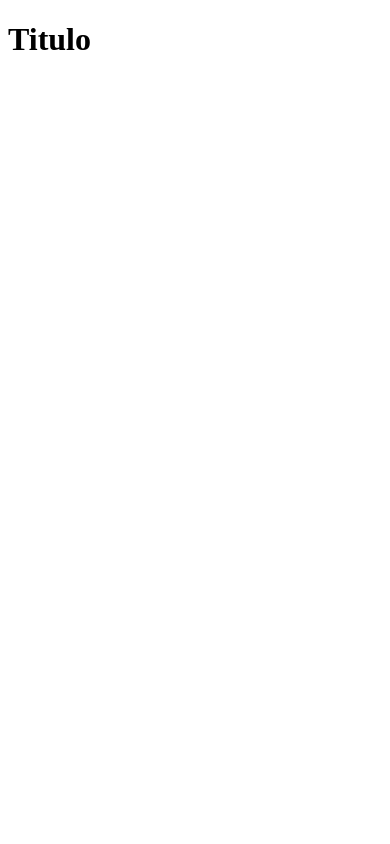
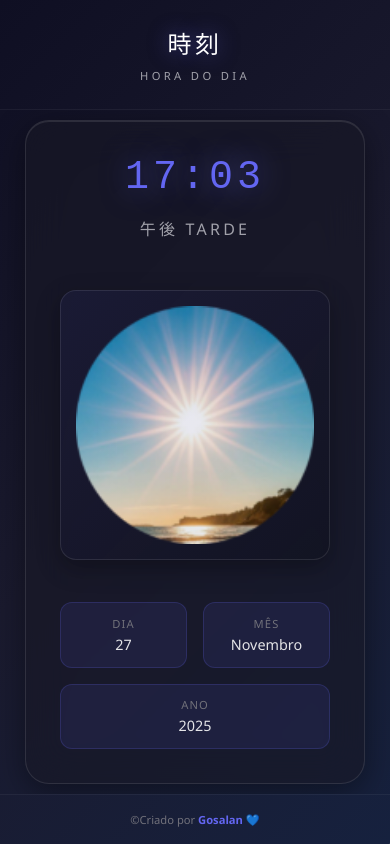
Before and after one commit to manoel-gosalan/Full-Stack, a plain HTML site: page Hora-do-Dia/index.html in a window 390 px wide. Drawn offline with Linux system fonts and the light colour scheme.

Commit message:
feat: implementa aplicação hora do dia com tema dark japonês
- Adiciona relógio digital com atualização em tempo real
- Implementa troca de imagens baseada no período do dia (manhã/tarde/noite)
- Cria design responsivo com glassmorphism e tema escuro
- Adiciona animações e efeitos visuais (estrelas, hover, glow)
- Implementa exibição de data completa (dia, mês, ano)
- Adiciona caracteres japoneses nos títulos e períodos
- Corrige object-fit para contain evitando corte das imagens
- Garante layout 100vh sem scroll em qualquer dispositivo

```diff
--- a/Hora-do-Dia/index.html
+++ b/Hora-do-Dia/index.html
@@ -3,23 +3,47 @@
 <head>
     <meta charset="UTF-8">
     <meta name="viewport" content="width=device-width, initial-scale=1.0">
-    <title>Hora do Dia</title>
+    <title>時刻 - Hora do Dia</title>
     <link rel="stylesheet" href="style.css">
 </head>
 <body>
     <header>
-        <h1>Titulo</h1>
+        <h1>時刻</h1>
+        <div class="subtitle">HORA DO DIA</div>
     </header>
-        <section>
-            <div>
 
+    <main>
+        <div class="card loading">
+            <div id="horario" class="horario-digital">
+                00:00
             </div>
-            <div>
+            <div id="periodo" class="periodo">
+                Carregando...
+            </div>
+            <div class="foto-container">
+                <img id="foto" src="" alt="Imagem do período do dia">
+            </div>
+            <div class="detalhes">
+                <div class="detalhe-item">
+                    <div class="detalhe-label">Dia</div>
+                    <div id="dia" class="detalhe-valor">--</div>
+                </div>
+                <div class="detalhe-item">
+                    <div class="detalhe-label">Mês</div>
+                    <div id="mes" class="detalhe-valor">--</div>
+                </div>
+                <div class="detalhe-item">
+                    <div class="detalhe-label">Ano</div>
+                    <div id="ano" class="detalhe-valor">----</div>
+                </div>
+            </div>
+        </div>
+    </main>
 
-            </div>
-        </section>
     <footer>
+        <p>&copy;Criado por <strong>Gosalan</strong> 💙</p>
+    </footer>
 
-    </footer>
+    <script src="script.js"></script>
 </body>
 </html>
--- /dev/null
+++ b/Hora-do-Dia/script.js
@@ -0,0 +1,78 @@
+const PERIODOS = {
+    MANHA: {
+        inicio: 5,
+        fim: 12,
+        imagem: './img/manha.png',
+        nome: 'Manhã',
+        nomeJapones: '朝'
+    },
+    TARDE: {
+        inicio: 12,
+        fim: 18,
+        imagem: './img/tarde.png',
+        nome: 'Tarde',
+        nomeJapones: '午後'
+    },
+    NOITE: {
+        inicio: 18,
+        fim: 5,
+        imagem: './img/noite.png',
+        nome: 'Noite',
+        nomeJapones: '夜'
+    }
+};
+
+const MESES = [
+    'Janeiro', 'Fevereiro', 'Março', 'Abril', 'Maio', 'Junho',
+    'Julho', 'Agosto', 'Setembro', 'Outubro', 'Novembro', 'Dezembro'
+];
+
+function obterPeriodoDoDia(hora) {
+    if (hora >= PERIODOS.MANHA.inicio && hora < PERIODOS.MANHA.fim) {
+        return PERIODOS.MANHA;
+    } else if (hora >= PERIODOS.TARDE.inicio && hora < PERIODOS.TARDE.fim) {
+        return PERIODOS.TARDE;
+    }
+    return PERIODOS.NOITE;
+}
+
+function atualizarInterface() {
+    const agora = new Date();
+    const hora = agora.getHours();
+    const minutos = agora.getMinutes();
+    const dia = agora.getDate();
+    const mes = agora.getMonth();
+    const ano = agora.getFullYear();
+
+    const horarioElement = document.getElementById('horario');
+    const periodoElement = document.getElementById('periodo');
+    const fotoElement = document.getElementById('foto');
+    const diaElement = document.getElementById('dia');
+    const mesElement = document.getElementById('mes');
+    const anoElement = document.getElementById('ano');
+
+    const periodo = obterPeriodoDoDia(hora);
+
+    const horaFormatada = hora.toString().padStart(2, '0');
+    const minutosFormatados = minutos.toString().padStart(2, '0');
+
+    horarioElement.textContent = `${horaFormatada}:${minutosFormatados}`;
+    periodoElement.textContent = `${periodo.nomeJapones} ${periodo.nome}`;
+
+    fotoElement.src = periodo.imagem;
+    fotoElement.alt = `Imagem representando ${periodo.nome.toLowerCase()}`;
+
+    diaElement.textContent = dia;
+    mesElement.textContent = MESES[mes];
+    anoElement.textContent = ano;
+
+    fotoElement.onerror = function () {
+        console.error(`Erro ao carregar: ${periodo.imagem}`);
+        this.style.display = 'none';
+    };
+}
+
+document.addEventListener('DOMContentLoaded', function () {
+    atualizarInterface();
+    setInterval(atualizarInterface, 1000);
+});
--- a/Hora-do-Dia/style.css
+++ b/Hora-do-Dia/style.css
@@ -0,0 +1,252 @@
+ * {
+            margin: 0;
+            padding: 0;
+            box-sizing: border-box;
+        }
+
+        body {
+            background: linear-gradient(135deg, #0f0f23 0%, #1a1a2e 50%, #16213e 100%);
+            font-family: 'Segoe UI', -apple-system, BlinkMacSystemFont, sans-serif;
+            color: #e4e4e7;
+            height: 100vh;
+            width: 100vw;
+            overflow: hidden;
+            display: flex;
+            flex-direction: column;
+            position: relative;
+        }
+
+        /* Efeito de partículas/estrelas de fundo */
+        body::before {
+            content: '';
+            position: absolute;
+            top: 0;
+            left: 0;
+            width: 100%;
+            height: 100%;
+            background-image:
+                radial-gradient(2px 2px at 20% 30%, rgba(255, 255, 255, 0.3), transparent),
+                radial-gradient(2px 2px at 60% 70%, rgba(255, 255, 255, 0.2), transparent),
+                radial-gradient(1px 1px at 50% 50%, rgba(255, 255, 255, 0.3), transparent),
+                radial-gradient(1px 1px at 80% 10%, rgba(255, 255, 255, 0.3), transparent);
+            background-size: 200% 200%;
+            animation: estrelas 8s ease-in-out infinite;
+            pointer-events: none;
+            z-index: 0;
+        }
+
+        @keyframes estrelas {
+            0%, 100% { opacity: 0.5; }
+            50% { opacity: 1; }
+        }
+
+        header {
+            text-align: center;
+            padding: clamp(1rem, 3vh, 2rem) 1rem;
+            position: relative;
+            z-index: 1;
+            border-bottom: 1px solid rgba(255, 255, 255, 0.05);
+        }
+
+        header h1 {
+            font-size: clamp(1.5rem, 4vw, 2.5rem);
+            font-weight: 300;
+            letter-spacing: 0.15em;
+            color: #ffffff;
+            text-shadow: 0 0 20px rgba(99, 102, 241, 0.5);
+            margin-bottom: 0.5rem;
+        }
+
+        .subtitle {
+            font-size: clamp(0.7rem, 2vw, 0.9rem);
+            color: #a1a1aa;
+            letter-spacing: 0.3em;
+            font-weight: 300;
+        }
+
+        main {
+            flex: 1;
+            display: flex;
+            justify-content: center;
+            align-items: center;
+            padding: clamp(1rem, 3vh, 2rem);
+            position: relative;
+            z-index: 1;
+            overflow: hidden;
+        }
+
+        .card {
+            background: rgba(24, 24, 37, 0.6);
+            backdrop-filter: blur(20px);
+            border: 1px solid rgba(255, 255, 255, 0.1);
+            border-radius: 24px;
+            padding: clamp(1.5rem, 4vh, 3rem);
+            width: 100%;
+            max-width: min(90vw, 600px);
+            max-height: 80vh;
+            box-shadow:
+                0 8px 32px rgba(0, 0, 0, 0.4),
+                inset 0 1px 0 rgba(255, 255, 255, 0.1);
+            text-align: center;
+            display: flex;
+            flex-direction: column;
+            justify-content: center;
+            transition: transform 0.3s ease, box-shadow 0.3s ease;
+        }
+
+        .card:hover {
+            transform: translateY(-5px);
+            box-shadow:
+                0 12px 48px rgba(99, 102, 241, 0.3),
+                inset 0 1px 0 rgba(255, 255, 255, 0.1);
+        }
+
+        .horario-digital {
+            font-size: clamp(2.5rem, 8vw, 5rem);
+            font-weight: 200;
+            color: #6366f1;
+            text-shadow: 0 0 30px rgba(99, 102, 241, 0.6);
+            letter-spacing: 0.1em;
+            margin-bottom: clamp(0.5rem, 2vh, 1rem);
+            font-family: 'Courier New', monospace;
+        }
+
+        .periodo {
+            font-size: clamp(1rem, 3vw, 1.5rem);
+            color: #a1a1aa;
+            margin-bottom: clamp(1rem, 3vh, 2rem);
+            letter-spacing: 0.2em;
+            text-transform: uppercase;
+        }
+
+        .foto-container {
+            margin: clamp(1rem, 3vh, 2rem) auto;
+            width: 100%;
+            max-width: min(80vw, 350px);
+            aspect-ratio: 1;
+            border-radius: 16px;
+            overflow: hidden;
+            box-shadow:
+                0 8px 24px rgba(0, 0, 0, 0.3),
+                inset 0 0 0 1px rgba(255, 255, 255, 0.1);
+            background: rgba(0, 0, 0, 0.2);
+            position: relative;
+            display: flex;
+            align-items: center;
+            justify-content: center;
+        }
+
+        .foto-container::before {
+            content: '';
+            position: absolute;
+            top: 0;
+            left: 0;
+            right: 0;
+            bottom: 0;
+            background: linear-gradient(135deg, rgba(99, 102, 241, 0.1) 0%, transparent 100%);
+            z-index: 1;
+            pointer-events: none;
+        }
+
+        .foto-container img {
+            width: 100%;
+            height: 100%;
+            object-fit: contain;
+            display: block;
+            transition: transform 0.5s ease, filter 0.5s ease;
+            filter: brightness(0.9) contrast(1.1);
+            padding: 1rem;
+        }
+
+        .foto-container:hover img {
+            transform: scale(1.05);
+            filter: brightness(1) contrast(1.2);
+        }
+
+        .detalhes {
+            display: flex;
+            justify-content: space-around;
+            margin-top: clamp(1rem, 2vh, 1.5rem);
+            gap: 1rem;
+            flex-wrap: wrap;
+        }
+
+        .detalhe-item {
+            flex: 1;
+            min-width: 100px;
+            padding: clamp(0.5rem, 1.5vh, 1rem);
+            background: rgba(99, 102, 241, 0.1);
+            border-radius: 12px;
+            border: 1px solid rgba(99, 102, 241, 0.2);
+        }
+
+        .detalhe-label {
+            font-size: clamp(0.7rem, 2vw, 0.85rem);
+            color: #71717a;
+            margin-bottom: 0.25rem;
+            text-transform: uppercase;
+            letter-spacing: 0.1em;
+        }
+
+        .detalhe-valor {
+            font-size: clamp(0.9rem, 2.5vw, 1.1rem);
+            color: #e4e4e7;
+            font-weight: 500;
+        }
+
+        footer {
+            text-align: center;
+            padding: clamp(0.75rem, 2vh, 1.5rem);
+            font-size: clamp(0.7rem, 2vw, 0.85rem);
+            color: #71717a;
+            position: relative;
+            z-index: 1;
+            border-top: 1px solid rgba(255, 255, 255, 0.05);
+        }
+
+        footer strong {
+            color: #6366f1;
+            font-weight: 600;
+        }
+
+        /* Loading state */
+        .loading {
+            opacity: 0;
+            animation: fadeIn 0.5s ease forwards;
+        }
+
+        @keyframes fadeIn {
+            to { opacity: 1; }
+        }
+
+        /* Mobile landscape */
+        @media (max-height: 600px) and (orientation: landscape) {
+            body {
+                flex-direction: row;
+            }
+
+            header {
+                writing-mode: vertical-rl;
+                border-bottom: none;
+                border-right: 1px solid rgba(255, 255, 255, 0.05);
+            }
+
+            main {
+                flex: 1;
+            }
+
+            .card {
+                max-height: 90vh;
+            }
+
+            .horario-digital {
+                font-size: clamp(2rem, 6vh, 3rem);
+            }
+        }
+
+        /* Extra small devices */
+        @media (max-width: 350px) {
+            .detalhes {
+                flex-direction: column;
+            }
+        }
```
Also changed, not shown: Hora-do-Dia/img/manha.png (added), Hora-do-Dia/img/noite.png (added), Hora-do-Dia/img/tarde.png (added).
